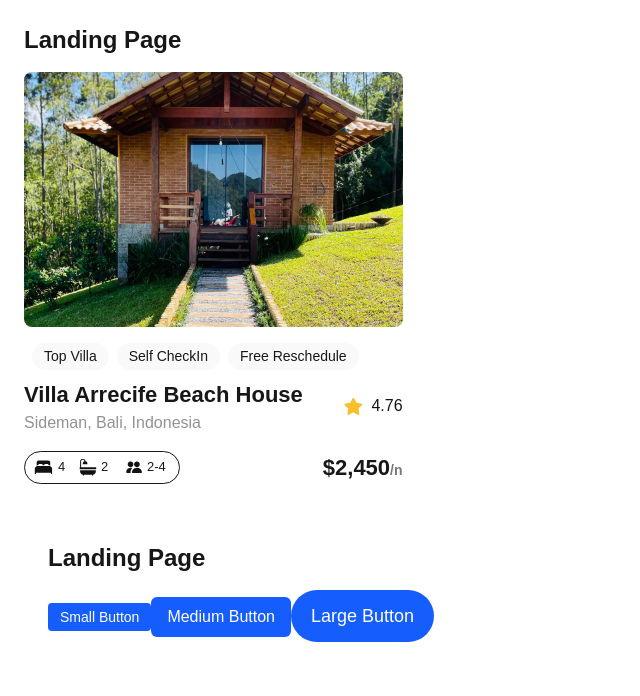
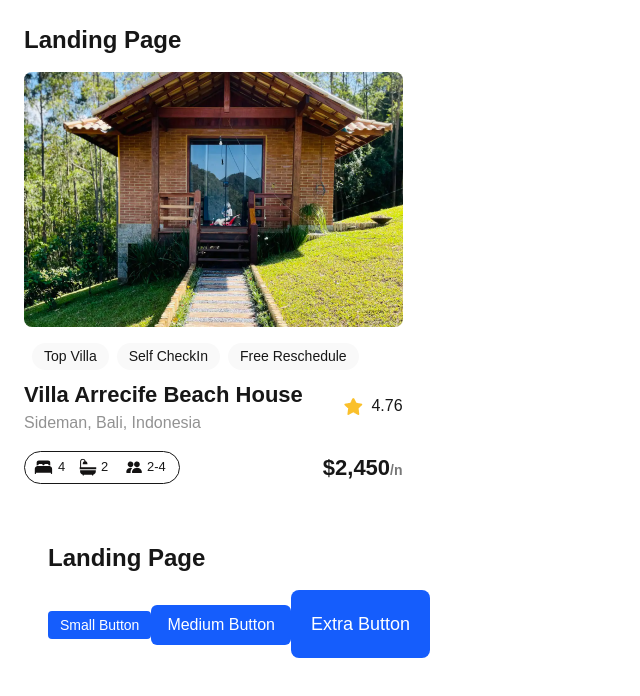
Before and after one commit to Merisola/alx-project-0x00-setup, a Next.js app in the folder alx-project-0x00/: page /landing in a window 1280 px wide. Shown: the top 696 px of the page, without its empty margins (0-640 px from the left). Built offline with nearby package versions, Linux system fonts and the light colour scheme.

Commit message:
commit updated button

```diff
--- a/alx-project-0x00/components/Button.tsx
+++ b/alx-project-0x00/components/Button.tsx
@@ -5,13 +5,13 @@ const Button: React.FC<ButtonProps> = ({ title, size, shape }) => {
   const sizeClasses: Record<ButtonProps["size"], string> = {
     small: "text-sm px-3 py-1",
     medium: "text-base px-4 py-2",
-    large: "text-lg px-5 py-3",
+    large: "text-lg px-5 py-5",
   };
 
   const shapeClasses: Record<ButtonProps["shape"], string> = {
     "rounded-sm": "rounded-sm",
     "rounded-md": "rounded-md",
-    "rounded-full": "rounded-full",
+    "rounded-lg": "rounded-lg",
   };
 
   return (
--- a/alx-project-0x00/interfaces/index.ts
+++ b/alx-project-0x00/interfaces/index.ts
@@ -6,5 +6,5 @@ export interface PillProps {
 export interface ButtonProps {
   title: string;
   size: "small" | "medium" | "large";
-  shape: "rounded-sm" | "rounded-md" | "rounded-full";
+  shape: "rounded-sm" | "rounded-md" | "rounded-lg";
 }
--- a/alx-project-0x00/pages/landing.tsx
+++ b/alx-project-0x00/pages/landing.tsx
@@ -1,5 +1,5 @@
 import Card from "@/components/Card";
-import Button from "../components/Button";
+import Button from "@/components/Button";
 
 const Landing: React.FC = () => {
   return (
@@ -12,7 +12,7 @@ const Landing: React.FC = () => {
         <h1 className="text-2xl font-semibold">Landing Page</h1>
         <Button title="Small Button" size="small" shape="rounded-sm" />
         <Button title="Medium Button" size="medium" shape="rounded-md" />
-        <Button title="Large Button" size="large" shape="rounded-full" />
+        <Button title="Extra Button" size="large" shape="rounded-lg" />
       </div>
     </div>
   );
```
